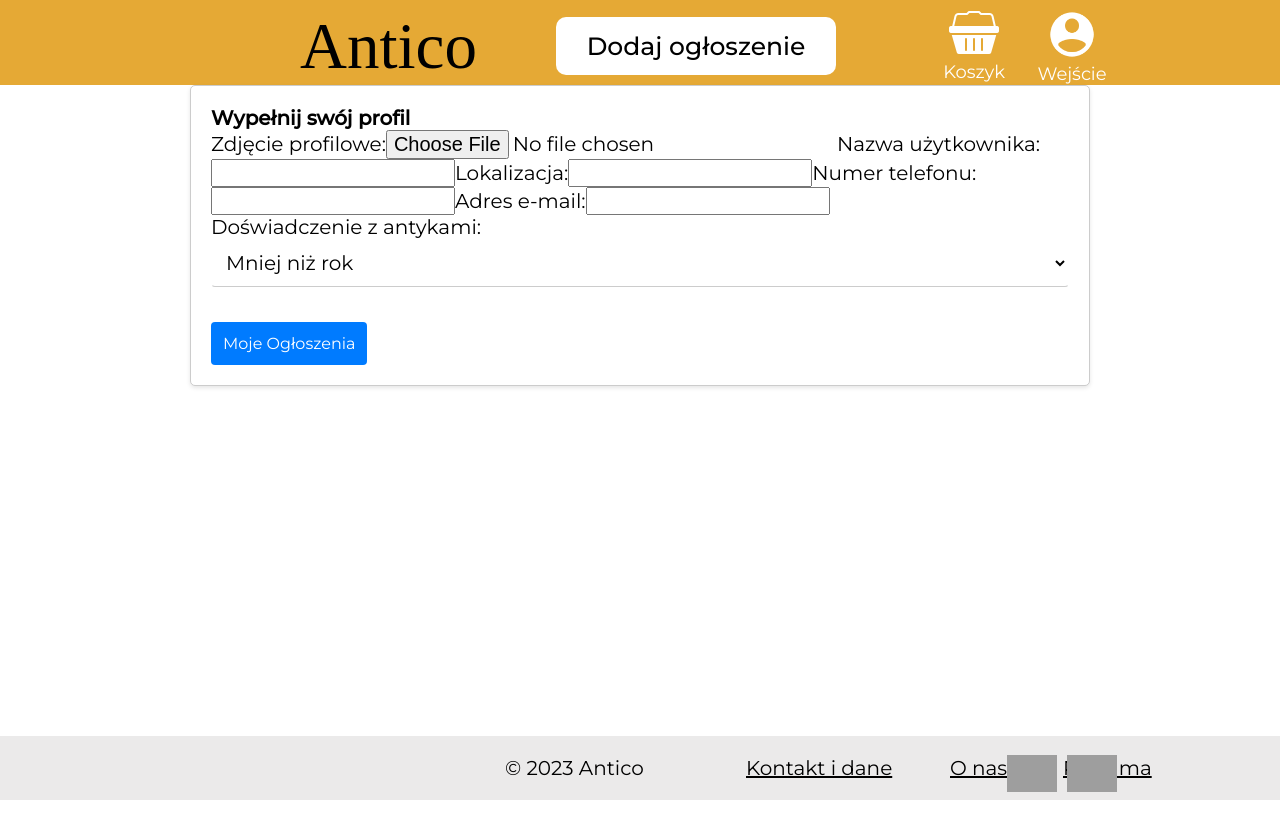
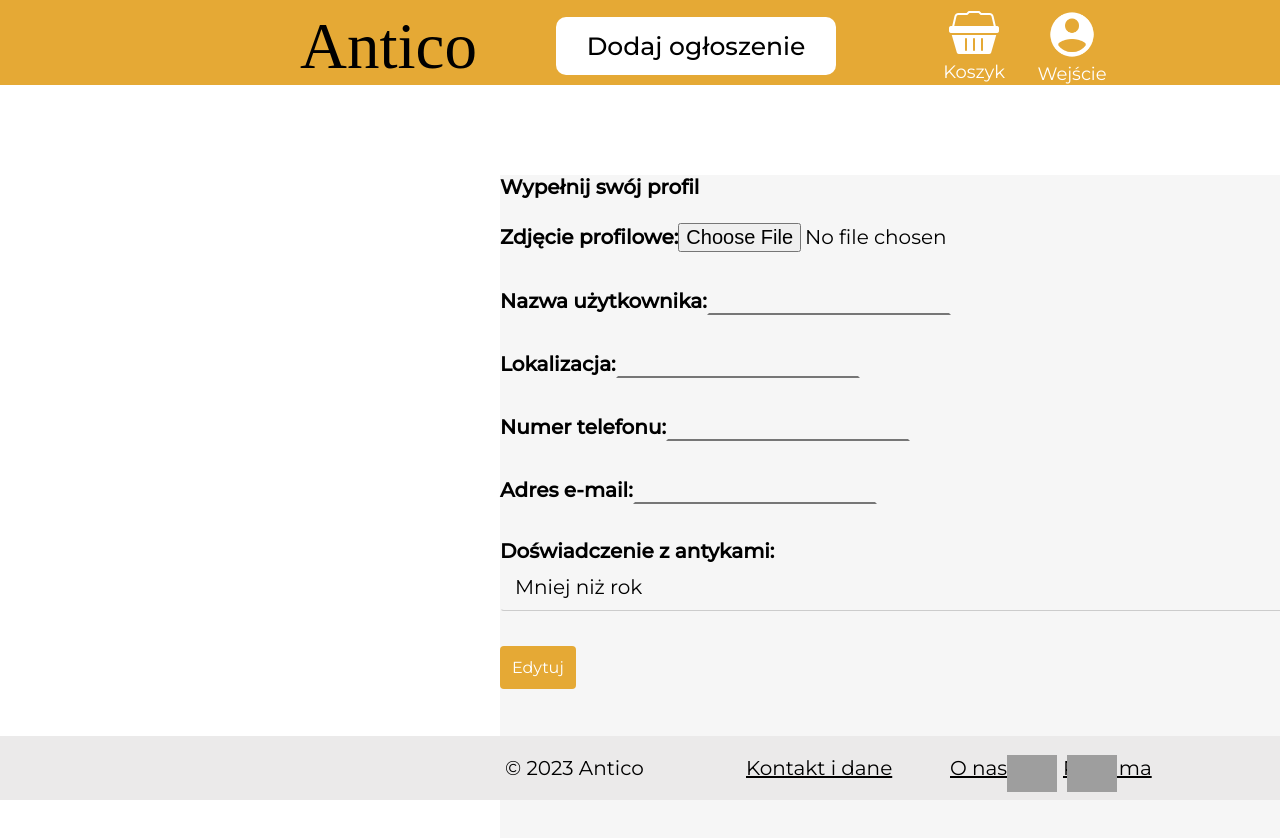
Before and after one commit to nastiandru/Antico, a React (Create React App) app in the folder antico/: page /profileinformation in a window 1280 px wide. Shown: the top 838 px of the page. Before the commit the page ends 800 px from the top, so only its background shows below. Built offline with nearby package versions, Linux system fonts and the light colour scheme; grey boxes are pictures that could not be loaded; a web font is replaced by a local one.

Commit message:
small changes

```diff
--- a/antico/src/components/Add/Add.css
+++ b/antico/src/components/Add/Add.css
@@ -18,13 +18,14 @@
 }
 
 .uploadBtn {
-  margin-top: 30px;
-  width: 100%;
-  height: 48px;
-  /* border-color: transparent; */
   background-color: #E5A935;
-  color: whitesmoke;
-  font-weight: 900;
+  color: #fff;
+  padding: 15px;
+  border: none;
+  border-radius: 4px;
+  cursor: pointer;
+  font-size: 22px;
+
 }
 
 .uploadBtn:hover {
--- a/antico/src/components/Profileinformation/ProfileInformation.css
+++ b/antico/src/components/Profileinformation/ProfileInformation.css
@@ -1,18 +1,25 @@
 .profileinformation {
-  max-width: 900px;
+  position: absolute;
+  width: 800px;
+  height: 800px;
+  left:500px;
   top: 175px;
-  margin: 0 auto;
-  padding: 20px;
-  border: 1px solid #ccc;
-  border-radius: 5px;
-  background-color: #fff;
-  box-shadow: 0 2px 4px rgba(0, 0, 0, 0.1);
+
+  background: #F6F6F6;
+}
+
+input {
+  border-top-color: transparent;
+  border-left-color: transparent;
+  border-right-color: transparent;
+  outline-color: transparent;
+  margin-bottom: 35px;
+  background-color: transparent;
 }
 
 
-
 .accountBtn[type="submit"] {
-  background-color: #007bff;
+  background-color: #E5A935;
   color: #fff;
   padding: 12px;
   border: none;
@@ -31,3 +38,7 @@ select {
   border: 1px solid #ccc;
   border-radius: 4px;
 }
+
+.profileinformation label {
+  font-weight: bold;
+}
--- a/antico/src/components/Profileinformation/ProfileInformation.js
+++ b/antico/src/components/Profileinformation/ProfileInformation.js
@@ -25,27 +25,27 @@ function ProfileInformation() {
       <div className="profileinformation">
         <h2>Wypełnij swój profil</h2>
         <form onSubmit={handleSubmit}>
-
+        <br />
           <label>
             Zdjęcie profilowe:
             <input type="file" accept="image/*" onChange={handleImageUpload} />
           </label>
-
+          <br />
           <label>
             Nazwa użytkownika:
             <input type="text" value={username} onChange={(e) => setUsername(e.target.value)} />
           </label>
-
+          <br />
           <label>
             Lokalizacja:
             <input type="text" value={location} onChange={(e) => setLocation(e.target.value)} />
           </label>
-
+          <br />
           <label>
             Numer telefonu:
             <input type="tel" value={phoneNumber} onChange={(e) => setPhoneNumber(e.target.value)} />
           </label>
-
+          <br />
           <label>
             Adres e-mail:
             <input type="email" value={email} onChange={(e) => setEmail(e.target.value)} />
@@ -67,7 +67,7 @@ function ProfileInformation() {
           </select>
           <br />
 
-          <button type="submit" className="accountBtn">Moje Ogłoszenia</button>
+          <button type="submit" className="accountBtn">Edytuj</button>
         </form>
       </div>
     </Fragment>
```
Also changed, not shown: antico/src/pages/SighupPage/SignupPage.js (+7 -5 lines).
